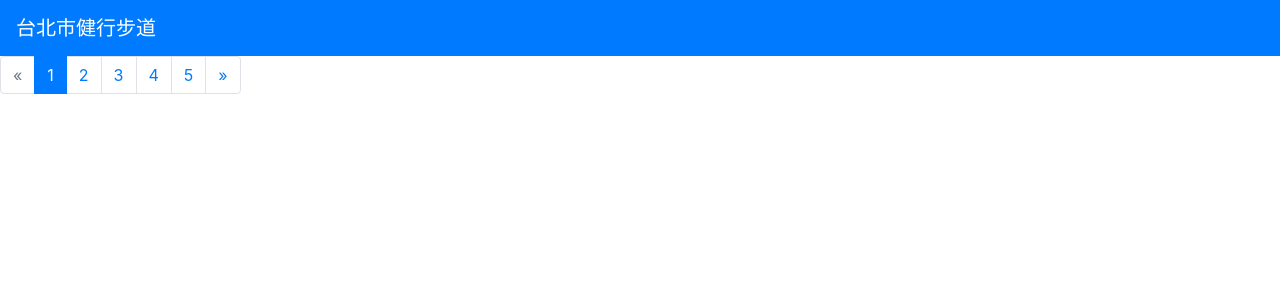
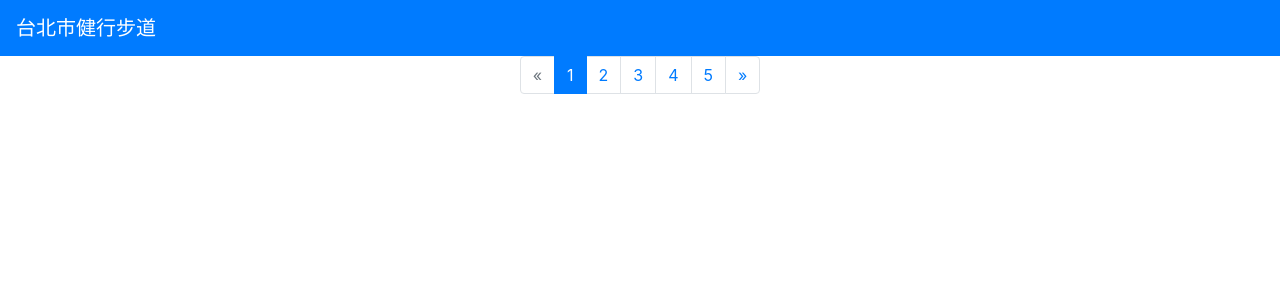
Before and after one commit to juju-chu/taipei-hiking-remote, a React (Create React App) app: page / in a window 1280 px wide. Shown: the top 300 px of the page. Built offline with nearby package versions, Linux system fonts and the light colour scheme; the HTML template or start-up script is replaced by a standard one.

Commit message:
feat: pagination align center

```diff
--- a/src/components/Pagination.js
+++ b/src/components/Pagination.js
@@ -1,8 +1,9 @@
 import React from 'react'
+import 'bootstrap/dist/css/bootstrap.min.css'
 
 const Pagination = () => {
   return (
-    <>
+    <div className="pagination d-flex justify-content-center">
       <div>
         <ul className="pagination">
           <li className="page-item disabled">
@@ -42,7 +43,7 @@ const Pagination = () => {
           </li>
         </ul>
       </div>
-    </>
+    </div>
   )
 }
 
```
